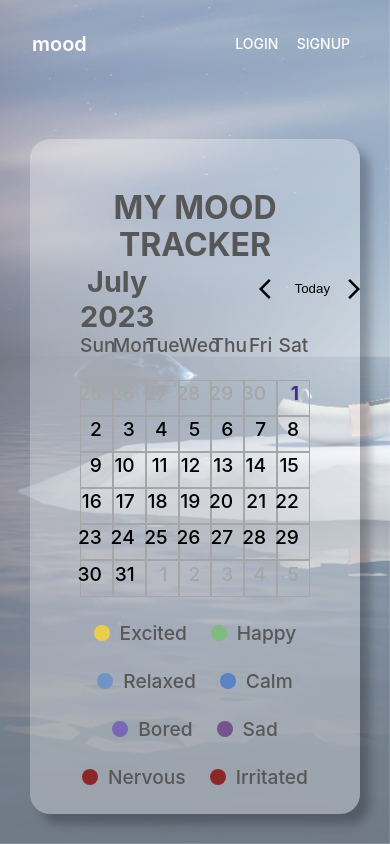
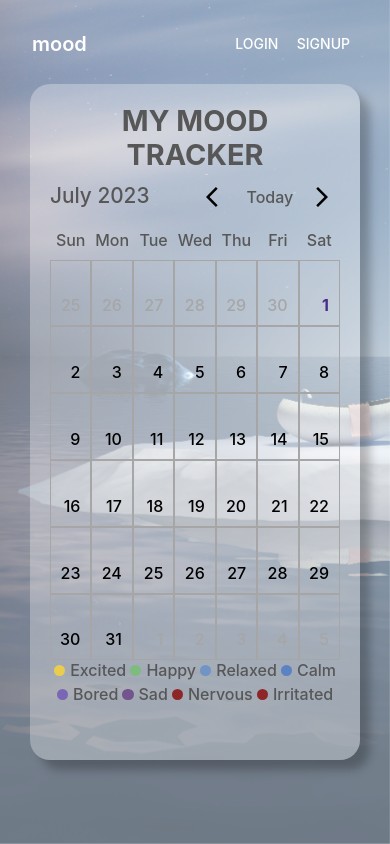
Before and after one commit to skim2264/Mood-App, a React (Create React App) app in the folder client/: page /profile in a window 390 px wide. Built offline with nearby package versions, Linux system fonts and the light colour scheme; no server answers.

Commit message:
Small css styling bugs fixed

```diff
--- a/client/src/App.tsx
+++ b/client/src/App.tsx
@@ -1,4 +1,4 @@
-import React, { useEffect, useState } from 'react';
+import { useEffect, useState } from 'react';
 import { BrowserRouter, Routes, Route } from "react-router-dom";
 import 'react-calendar/dist/Calendar.css';
 import './styles/App.scss';
@@ -26,7 +26,7 @@ const theme = createTheme({
       color: '#575757',
       fontSize: '2.5rem',
       '@media (max-width: 600px)': {
-        fontSize: '2rem',
+        fontSize: '1.8rem',
       }
     },
     h2: {
@@ -34,7 +34,7 @@ const theme = createTheme({
       color: '#FFF',
       fontSize: '2.5rem',
       '@media (max-width: 600px)': {
-        fontSize: '2rem',
+        fontSize: '1.8rem',
       }
     },
     h3: {
@@ -42,7 +42,7 @@ const theme = createTheme({
       color: '#575757',
       fontSize: '1.75rem',
       '@media (max-width: 600px)': {
-        fontSize: '1.5rem',
+        fontSize: '1.3rem',
       }
     },
     h4: {
@@ -53,18 +53,21 @@ const theme = createTheme({
     },
     body1: {
       color: '#575757',
-      fontSize: '1.6rem',
+      fontSize: '1.4rem',
       fontWeight: 500,
       lineHeight: 'normal',
       textAlign: 'center',
       '@media (max-width: 600px)': {
-        fontSize: '1.2rem',
+        fontSize: '1rem',
       }
     },
     body2: {
       color: '#434343',
       fontSize: '1.4rem',
-      fontWeight: 600
+      fontWeight: 600,
+      '@media (max-width: 600px)': {
+        fontSize: '1rem',
+      }
     },
     subtitle1: {
       color: '#434343',
--- a/client/src/components/Calendar.tsx
+++ b/client/src/components/Calendar.tsx
@@ -3,7 +3,7 @@ import CalendarDays from './CalendarDays';
 import ArrowBackIosIcon from '@mui/icons-material/ArrowBackIos';
 import ArrowForwardIosIcon from '@mui/icons-material/ArrowForwardIos';
 import '../styles/calendar.scss';
-import { Box, Grid } from '@mui/material';
+import { Box, Grid, Typography } from '@mui/material';
 import * as MoodAPI from "../network/mood_api";
 import { UserMood } from "../models/userMood";
 
@@ -55,58 +55,64 @@ return (
       <div className="calendar">
         <div className="calendar-header">
           <div className="title">
-            <h2>{months[currentDay.getMonth()]} {currentDay.getFullYear()}</h2>
+            <Typography variant="h3">{months[currentDay.getMonth()]} {currentDay.getFullYear()}</Typography>
           </div>
           <div className="tools">
             <button onClick={previousMonth}>
               <ArrowBackIosIcon/>
             </button>
-            <button onClick={toCurrentDate}>Today</button>
+            <button onClick={toCurrentDate} className="today-button">
+              <Typography variant="body1">
+                Today
+              </Typography>
+            </button>
             <button onClick={nextMonth}>
               <ArrowForwardIosIcon/>
             </button>
           </div>
         </div>
-        <Box className="calendar-body" sx={{mb: 3}}>
-          <Grid container className="table-header" sx={{mb: 2}}>
+        <Box className="calendar-body" sx={{mb: 3, '@media (max-width: 600px)': {mb:0}}}>
+          <Grid container className="table-header" sx={{mb: 1, mt: 1}}>
             {
               weekdays.map((weekday) => {
-                return <Grid item xs={12/7} className="weekday" sx={{textAlign: 'center'}} key={weekday}><p>{weekday}</p></Grid>
+                return <Grid item xs={12/7} className="weekday" sx={{textAlign: 'center'}} key={weekday}>
+                    <Typography variant="body1">{weekday}</Typography>
+                  </Grid>
               })
             }
           </Grid>
           <CalendarDays date={currentDay}  changeCurrentDay={changeCurrentDay}  monthMoods={monthMoods}/>
         </Box>
-        <Grid container spacing={3} sx={{display: 'flex', justifyContent: 'center'}}>
-          <Grid item sx={{display: 'flex', alignItems: 'center', gap: "10px"}}>
+        <Grid container spacing={{xs:0.5, md:3}} sx={{display: 'flex', justifyContent: 'center'}}>
+          <Grid item sx={{display: 'flex', alignItems: 'center', gap: "10px", '@media (max-width: 600px)': {gap: "5px"}}}>
             <div className="legend-badge" style={{backgroundColor: '#EACD4D'}}></div>
             <p className="legend-plabel">Excited</p>
           </Grid>
-          <Grid item sx={{display: 'flex', alignItems: 'center', gap: "10px"}}>
+          <Grid item sx={{display: 'flex', alignItems: 'center', gap: "10px", '@media (max-width: 600px)': {gap: "5px"}}}>
             <div className="legend-badge" style={{backgroundColor: '#7EBB7E'}}></div>
             <p className="legend-plabel">Happy</p>
           </Grid>
-          <Grid item sx={{display: 'flex', alignItems: 'center', gap: "10px"}}>
+          <Grid item sx={{display: 'flex', alignItems: 'center', gap: "10px", '@media (max-width: 600px)': {gap: "5px"}}}>
             <div className="legend-badge" style={{backgroundColor: '#7094C3'}}></div>
             <p className="legend-plabel">Relaxed</p>
           </Grid>
-          <Grid item sx={{display: 'flex', alignItems: 'center', gap: "10px"}}>
+          <Grid item sx={{display: 'flex', alignItems: 'center', gap: "10px", '@media (max-width: 600px)': {gap: "5px"}}}>
             <div className="legend-badge" style={{backgroundColor: '#5B82C3'}}></div>
             <p className="legend-plabel">Calm</p>
           </Grid>
-          <Grid item sx={{display: 'flex', alignItems: 'center', gap: "10px"}}>
+          <Grid item sx={{display: 'flex', alignItems: 'center', gap: "10px", '@media (max-width: 600px)': {gap: "5px"}}}>
             <div className="legend-badge" style={{backgroundColor: '#7967B6'}}></div>
             <p className="legend-plabel">Bored</p>
           </Grid>
-          <Grid item sx={{display: 'flex', alignItems: 'center', gap: "10px"}}>
+          <Grid item sx={{display: 'flex', alignItems: 'center', gap: "10px", '@media (max-width: 600px)': {gap: "5px"}}}>
             <div className="legend-badge" style={{backgroundColor: '#73548E'}}></div>
             <p className="legend-plabel">Sad</p>
           </Grid>
-          <Grid item sx={{display: 'flex', alignItems: 'center', gap: "10px"}}>
+          <Grid item sx={{display: 'flex', alignItems: 'center', gap: "10px", '@media (max-width: 600px)': {gap: "5px"}}}>
             <div className="legend-badge" style={{backgroundColor: '#8D2727'}}></div>
             <p className="legend-plabel">Nervous</p>
           </Grid>
-          <Grid item sx={{display: 'flex', alignItems: 'center', gap: "10px"}}>
+          <Grid item sx={{display: 'flex', alignItems: 'center', gap: "10px", '@media (max-width: 600px)': {gap: "5px"}}}>
             <div className="legend-badge" style={{backgroundColor: '#8D2727'}}></div>
             <p className="legend-plabel">Irritated</p>
           </Grid>
--- a/client/src/components/EditModal.tsx
+++ b/client/src/components/EditModal.tsx
@@ -37,9 +37,9 @@ const EditModal = ({date}: EditModalProps) => {
       <div className="editmodal-div">
         <Typography variant="h1" sx={{textAlign: 'center', mb: 3}}>Edit your mood</Typography>
         <Box sx={{ flexGrow: 1 }}>
-          <Grid container spacing={{ xs: 2, md: 3 }} columns={{ xs: 3, sm: 9, md: 12 }}>
+          <Grid container spacing={{ md: 3 }} columns={{ md: 12 }} sx={{display: 'flex', justifyContent: 'center'}}>
             {moodList.map((mood) => (
-              <Grid item xs={3} key={mood.mood}>
+              <Grid item xs={3} key={mood.mood} sx={{display: 'flex', alignContent: 'center'}}>
                 <Item elevation={0} sx={{backgroundColor:"transparent"}}>
                   <img src={mood.image} alt={mood.mood} className="moodIcon" onClick={(e) => editUserMood(date, mood.mood)}/>
                   <Typography variant="body1">{mood.mood}</Typography>
--- a/client/src/components/Home.tsx
+++ b/client/src/components/Home.tsx
@@ -66,8 +66,8 @@ const Home = ({loggedInUser}: HomeProps) => {
   };
 
   return (
-    <>
-      <div className="home-div">
+      <Box className="home-div">
+        <Box className="home-div-main">
           <Typography variant="h1" sx={{textAlign: 'center', mb: 3}}>What's your mood today?</Typography>
           <Box sx={{ flexGrow: 1 }}>
             <Grid container spacing={{ md: 5 }} columns={{ md: 12 }} sx={{display: 'flex', justifyContent: 'center'}}>
@@ -81,10 +81,13 @@ const Home = ({loggedInUser}: HomeProps) => {
               ))}
             </Grid>
           </Box>
-      </div>
+        </Box>
 
         {moodClicked && <MoodRec rec={rec} moodClicked={moodClicked} loggedInUser={loggedInUser}></MoodRec>}
-    </>
+      </Box>
+
+
+
   )
 };
 
--- a/client/src/components/Login.tsx
+++ b/client/src/components/Login.tsx
@@ -45,7 +45,8 @@ export default function Login({ onLoginSuccess }: LoginProps) {
   return (
     <Grid container component="main" sx={{ height: '80vh' }}>
       <CssBaseline />
-      {screenMatch && <Grid container item xs={false} sm={6} md={5} className='loginImage'>
+      {screenMatch &&
+        <Grid container item xs={false} sm={6} md={5} className='loginImage'>
           <Container
             sx={{
               display: 'flex',
--- a/client/src/components/MoodRec.tsx
+++ b/client/src/components/MoodRec.tsx
@@ -16,8 +16,7 @@ const MoodRec = ({rec, moodClicked, loggedInUser}: MoodRecProps) => {
 
   if(rec && rec.rectype === "advice") {
     return (
-      <div id="moodrec">
-        <Box className="moodrec-div">
+      <Box id="moodrec" className="moodrec-div">
           <AdviceRec rec={rec} moodClicked={moodClicked}></AdviceRec>
           {loggedInUser &&
             <Container sx={{textAlign: 'center', mt: 3}}>
@@ -30,13 +29,10 @@ const MoodRec = ({rec, moodClicked, loggedInUser}: MoodRecProps) => {
               <Typography variant="body2"><NavLink to="/login" className="rec-login-link">Login</NavLink> to start tracking your mood for a better day!</Typography>
             </Container>
           }
-        </Box>
-
-      </div>)
+        </Box>)
   } else if (rec && rec.rectype === "song") {
     return (
-      <div id="moodrec">
-        <Box className="moodrec-div">
+      <Box id="moodrec" className="moodrec-div">
           <SongRec rec={rec} moodClicked={moodClicked}></SongRec>
           {loggedInUser &&
             <Container sx={{textAlign: 'center', mt: 3}}>
@@ -49,13 +45,10 @@ const MoodRec = ({rec, moodClicked, loggedInUser}: MoodRecProps) => {
               <Typography variant="body2"><NavLink to="/login" className="rec-login-link">Login</NavLink> to start tracking your mood for a better day!</Typography>
             </Container>
           }
-        </Box>
-
-      </div>)
+        </Box>)
   } else if (rec && rec.rectype === "quote") {
     return (
-      <div id="moodrec">
-        <Box className="moodrec-div">
+      <Box id="moodrec" className="moodrec-div">
         <QuoteRec rec={rec} moodClicked={moodClicked}></QuoteRec>
         {loggedInUser &&
             <Container sx={{textAlign: 'center', mt: 3}}>
@@ -68,8 +61,7 @@ const MoodRec = ({rec, moodClicked, loggedInUser}: MoodRecProps) => {
               <Typography variant="body2"><NavLink to="/login" className="rec-login-link">Login</NavLink> to start tracking your mood for a better day!</Typography>
             </Container>
           }
-        </Box>
-      </div>)
+        </Box>)
   } else {
     return (
       <></>
--- a/client/src/components/Profile.tsx
+++ b/client/src/components/Profile.tsx
@@ -5,7 +5,7 @@ import Calendar from "./Calendar";
 const Profile = () => {
   return (
     <Box className="profile-div">
-      <Typography variant="h1" sx={{textAlign: 'center'}}>MY MOOD TRACKER</Typography>
+      <Typography variant="h1" sx={{textAlign: 'center', mb: 1, '@media (max-width: 600px)': {mb:0}}}>MY MOOD TRACKER</Typography>
       <Calendar></Calendar>
     </Box>
   )
--- a/client/src/components/Signup.tsx
+++ b/client/src/components/Signup.tsx
@@ -77,6 +77,9 @@ export default function Signup({onSignupSuccess}: SignupProps) {
             mx: 4,
             display: 'flex',
             flexDirection: 'column',
+            '@media (max-width: 600px)': {
+              my: 2
+            }
           }}
         >
           <Typography component="h1" variant="h1" sx={{mb: 2, textAlign:'left', color: '#000'}}>
--- a/client/src/components/SongRec.tsx
+++ b/client/src/components/SongRec.tsx
@@ -28,12 +28,9 @@ const SongRec = ({rec, moodClicked}: MoodRecProps) => {
         <Grid container item
           className="song-div-left rec-padding"
           sm={6}
-          sx={{
-            display: 'flex',
-            flexDirection: 'column',
-            alignItems: 'center',
-            justifyContent: 'center',
-          }}>
+          direction="column"
+          justifyContent="center"
+          alignItems="center">
             <Grid item sx={{
                 display: 'flex',
                 flexDirection: 'column',
@@ -56,12 +53,9 @@ const SongRec = ({rec, moodClicked}: MoodRecProps) => {
         <Grid container item
           className="song-div-right rec-padding"
           sm={6}
-          sx={{
-            display: 'flex',
-            flexDirection: 'column',
-            alignItems: 'center',
-            justifyContent: 'center',
-        }}>
+          direction="column"
+          justifyContent="center"
+          alignItems="center">
           <Grid item sx={{
                 display: 'flex',
                 flexDirection: 'column',
--- a/client/src/styles/App.scss
+++ b/client/src/styles/App.scss
@@ -14,11 +14,9 @@ html, body, #root {
 .app-div {
   position: relative;
   padding: 100px;
-  box-sizing: border-box;
   min-height: 100vh;
   display: flex;
   align-items: center;
-  flex-direction: column;
   justify-content: center;
 }
 
@@ -49,11 +47,7 @@ span {
 
 .welcome-link {
   text-decoration: none;
-  background: #FFFFFF;
-  background: linear-gradient(to bottom, #FFFFFF 0%, #BDBDBD 100%);
-  background-clip: text;
-  -webkit-background-clip: text;
-  -webkit-text-fill-color: transparent;
+  color:#DCDCDC;
   font-weight: 500;
   font-size: 1.5rem;
 }
@@ -102,6 +96,10 @@ span {
 
 //Home Page
 .home-div {
+  height: 100%;
+}
+
+.home-div-main {
   @extend %PageDivTemplate;
   height: 100%;
   padding: 100px;
@@ -117,20 +115,16 @@ span {
 }
 
 //Rec Pages
-#moodrec {
-  height: 90vh;
+.moodrec-div {
+  height: 80vh;
   margin: 0;
   padding: 0;
-}
-
-.moodrec-div {
-  height: 80vh;
   font: variables.$font-color-main;
 }
 
 .moodrec-div-main {
   @extend %PageDivTemplate;
-  height: 100%;
+  height: 90%;
 }
 
 .rec-padding {
@@ -182,7 +176,7 @@ hr {
 //Edit Modal
 .editmodal-div {
   @extend %PageDivTemplate;
-  height: 100&;
+  height: 100%;
   padding: 100px;
   background: rgb(246, 243, 252);
 }
@@ -210,9 +204,13 @@ hr {
     font-size: 20px;
   }
 
-  .home-div {
+  .home-div-main {
     padding: 20px;
     margin-top: 50px;
+  }
+
+  .editmodal-div {
+    padding: 20px;
   }
 
   .moodIcon {
@@ -234,6 +232,16 @@ hr {
   .advice-div-right {
     border-radius: 0px 0px 20px 20px;
   }
+
+  .profile-div {
+    padding: 20px;
+  }
+
+  .rec-profile-link, .rec-login-link {
+    color: variables.$link-color;
+    font-weight: 600;
+    font-size: 1rem;
+  }
 }
 
 @media only screen and (min-width: 600px) and (max-width: 750px) {
@@ -245,6 +253,10 @@ hr {
     padding: 50px;
     margin-top: 50px;
   }
+
+  .app-div {
+    padding: 30px;
+  }
 }
 
 @media only screen and (min-width: 750px) and (max-width: 1024px) {
@@ -253,7 +265,11 @@ hr {
   }
 
   .home-div {
-    padding: 100px;
+    padding: 70px;
     margin-top: 50px;
   }
+
+  .app-div {
+    padding: 50px;
+  }
 }
--- a/client/src/styles/calendar.scss
+++ b/client/src/styles/calendar.scss
@@ -10,33 +10,32 @@
 .calendar-header {
   width: 100%;
   height: 50px;
-  margin: auto;
   display: flex;
   align-items: center;
   justify-content: space-between;
 }
 
 .title {
-  width: 25%;
   height: 100%;
+  width: 100%;
   display: flex;
   align-items: center;
 }
 
-.title h2 {
-  margin: auto;
+.today-button:hover {
+  cursor: pointer;
 }
 
 //navigation buttons
 .tools {
-  width: 25%;
+  width: 100%;
   height: 100%;
   display: flex;
   align-items: center;
 }
 
 .tools button {
-  margin: auto;
+  margin: 0 0 0 auto;
   display: flex;
   align-items: center;
   justify-content: center;
@@ -45,7 +44,7 @@
 }
 
 .tools button:hover {
-  color: #99cccc;
+  color: #594B91;
 }
 
 //Calendar body
@@ -138,3 +137,26 @@
 .legend-plabel {
   margin: 0px;
 }
+
+/* For mobile screens */
+@media only screen and (max-width: 600px) {
+  .calendar-badge {
+    width: 0.7rem;
+    height: 0.7rem;
+    right: 1.7rem;
+ }
+
+ .legend-badge {
+    width: 0.7rem;
+    height: 0.7rem;
+ }
+
+ .table-header {
+  height: 1.5rem;
+  width: 100%;
+}
+
+  .calendar-body {
+    height: 75%;
+  }
+}
```
Lines whose indentation alone changed are shown as unchanged.
